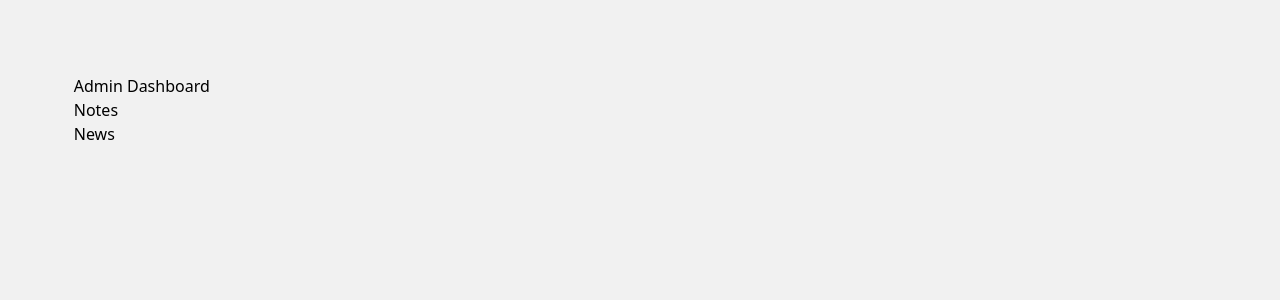
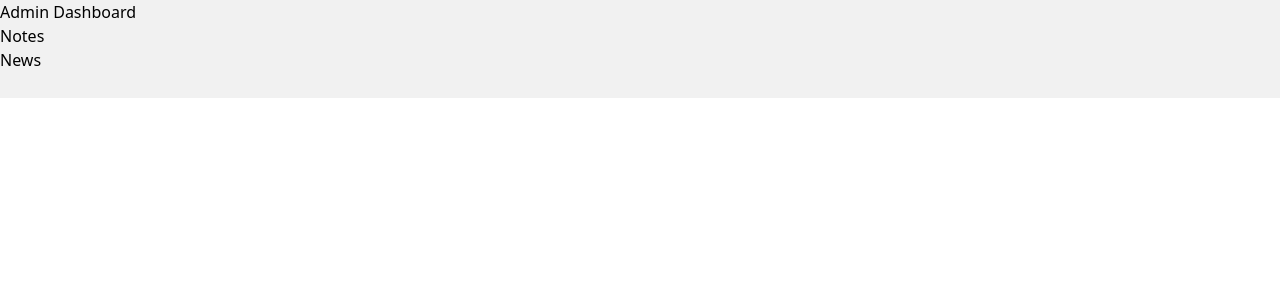
Before and after one commit to Delos-343/HimaTekkomITS-Admin-Dashboard, a React (Vite) app: page / in a window 1280 px wide. Shown: the top 300 px of the page. Built offline with nearby package versions, Linux system fonts and the light colour scheme.

Commit message:
fixed bugs in styling

```diff
--- a/src/index.scss
+++ b/src/index.scss
@@ -2,9 +2,9 @@
 @tailwind components;
 @tailwind utilities;
 
-#root, body, html {
+#root {
   width: 100%;
   height: 100%;
-  padding: 2%;
+  padding-bottom: 2%;
   background-color: #F1F1F1;
 }
```
